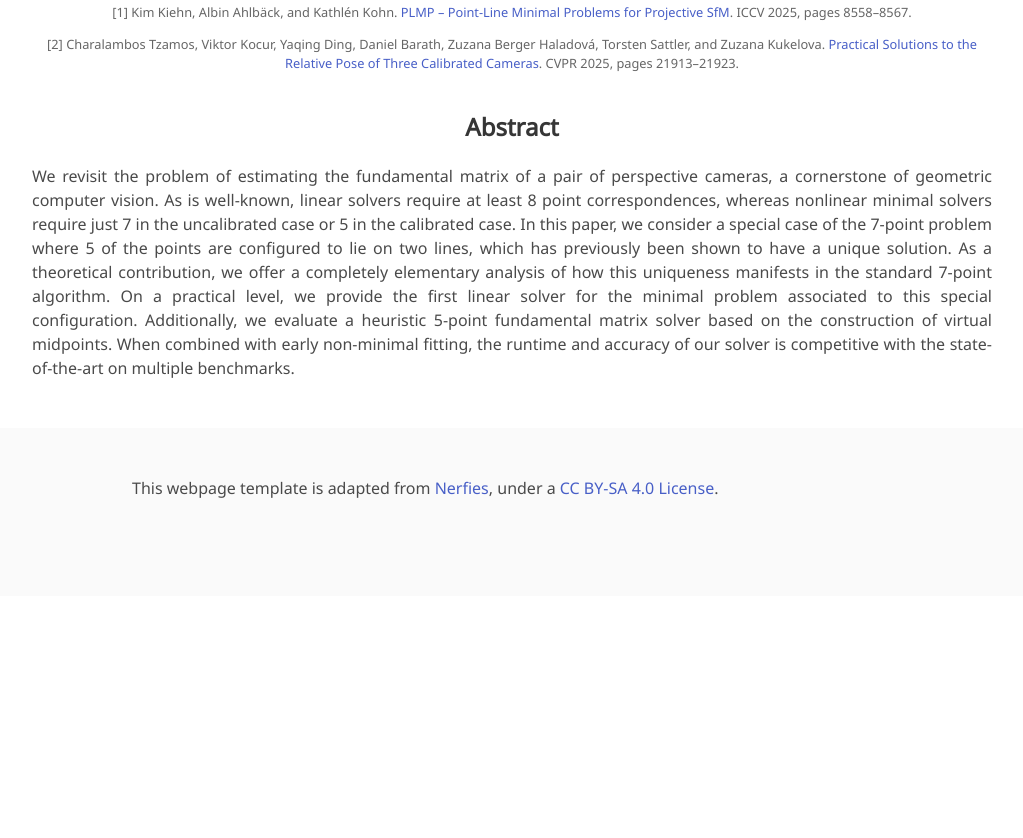
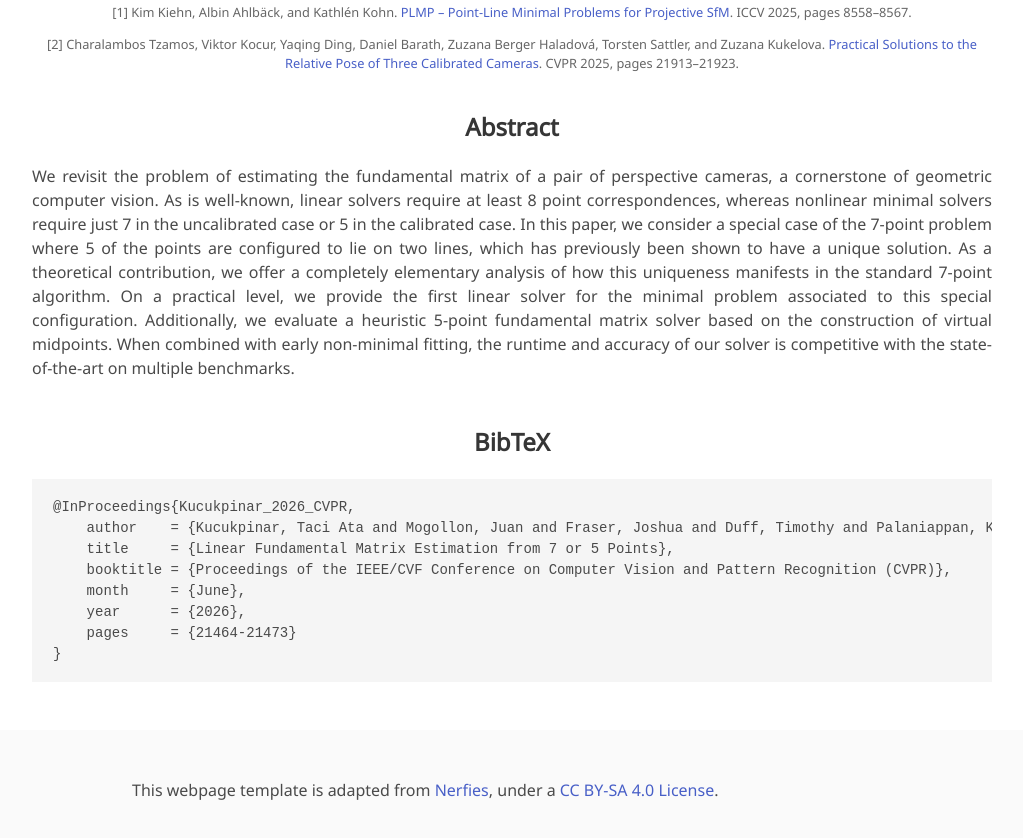
Before and after one commit to v-umlaut/v-umlaut.github.io, a plain HTML site: page index.html in a window 1280 px wide. Shown: the part 910-1748 px from the top of the page, without its empty margins (128-1151 px from the left). Before the commit the page ends 1506 px from the top, so only its background shows below. Drawn offline with nearby package versions, Linux system fonts and the light colour scheme; a web font is replaced by a local one.

Commit message:
Add BibTeX

```diff
--- a/index.html
+++ b/index.html
@@ -441,6 +441,20 @@
     </div>
   </section>
 
+  <section class="section" id="BibTeX" style="padding-top: 0;">
+    <div class="container is-max-desktop content">
+      <h2 class="title is-4 has-text-centered" style="font-weight: 700;">BibTeX</h2>
+      <pre><code>@InProceedings{Kucukpinar_2026_CVPR,
+    author    = {Kucukpinar, Taci Ata and Mogollon, Juan and Fraser, Joshua and Duff, Timothy and Palaniappan, Kannappan},
+    title     = {Linear Fundamental Matrix Estimation from 7 or 5 Points},
+    booktitle = {Proceedings of the IEEE/CVF Conference on Computer Vision and Pattern Recognition (CVPR)},
+    month     = {June},
+    year      = {2026},
+    pages     = {21464-21473}
+}</code></pre>
+    </div>
+  </section>
+
   <footer class="footer">
     <div class="container">
       <div class="columns is-centered">
```
